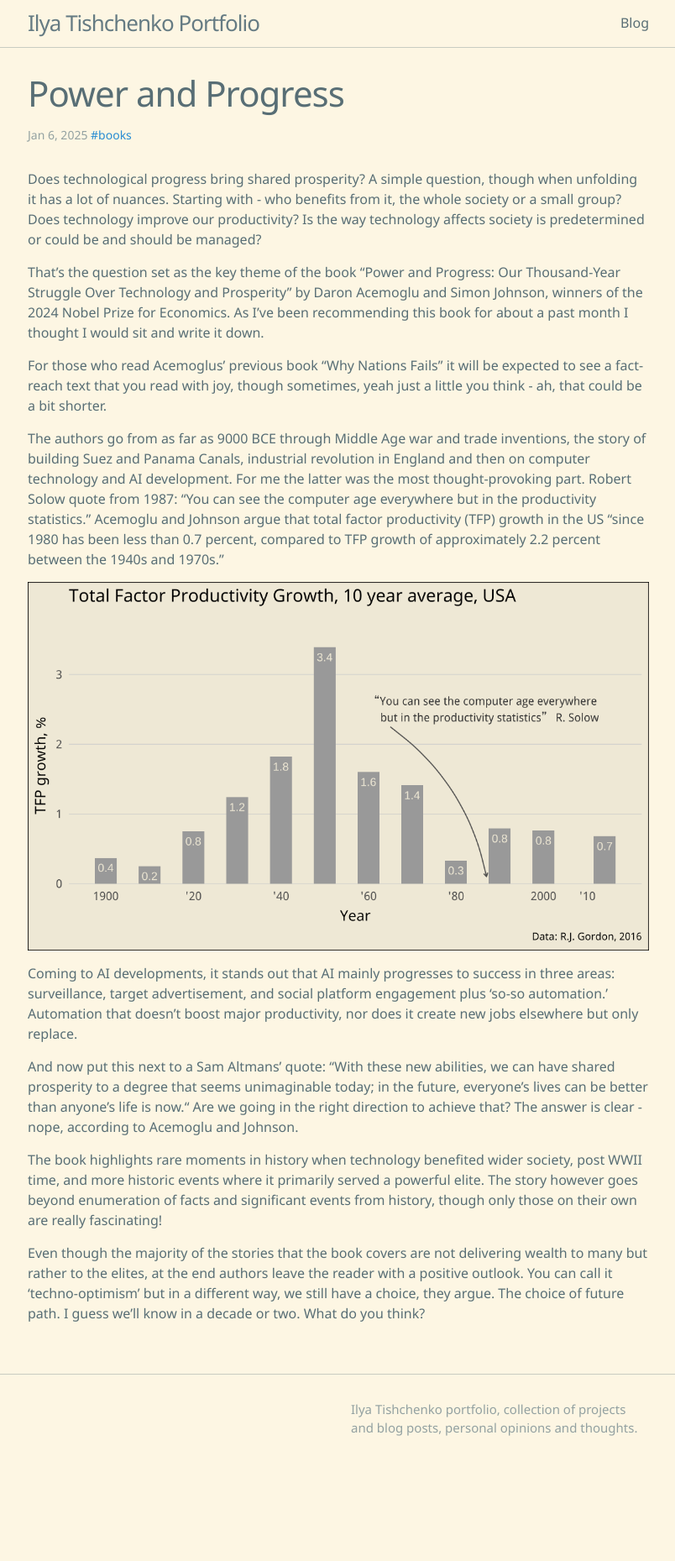
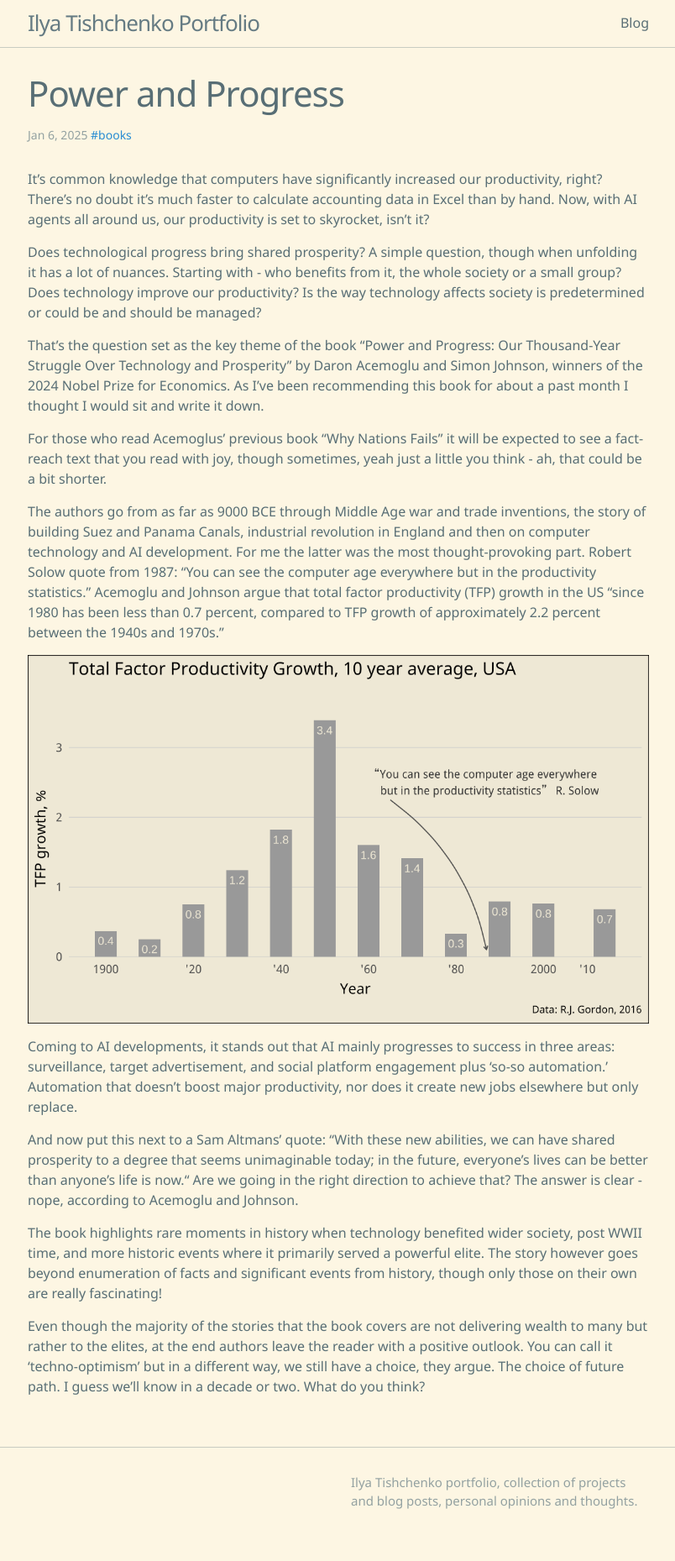
Before and after one commit to vearlen/vearlen.github.io, a Jekyll site: the page built from _posts/2025-01-06-Power-and-progress.md, in a window 1280 px wide. Shown: the whole page at 84% size, without its empty margins (237-1041 px from the left). Built offline with Jekyll 4.4.1, drawn with Linux system fonts in a browser that asks for light colours; before the commit the page ends 1772 px from its top, so only the background shows below that.

```diff
--- a/_layouts/home.html
+++ b/_layouts/home.html
@@ -10,7 +10,7 @@
   <div class="tags-line">
     <strong>Tags:</strong>
     {%- for tag in site.tags %}
-      <a href="{{ site.baseurl }}/archive.html#{{ tag[0] | slugize }}" class="tag-link">#{{ tag[0] }}</a>{% unless forloop.last %}, {% endunless %}
+      <a href="{{ site.baseurl }}/archive.html?tag={{ tag[0] | slugize }}" class="tag-link">#{{ tag[0] }}</a>{% unless forloop.last %}, {% endunless %}
     {%- endfor %}
   </div>
   <br>
--- a/_posts/2025-01-06-Power-and-progress.md
+++ b/_posts/2025-01-06-Power-and-progress.md
@@ -3,6 +3,8 @@
 title: "Power and Progress"
 tag: books
 ---
+It’s common knowledge that computers have significantly increased our productivity, right? There’s no doubt it’s much faster to calculate accounting data in Excel than by hand. Now, with AI agents all around us, our productivity is set to skyrocket, isn’t it?
+
 Does technological progress bring shared prosperity? A simple question, though  when unfolding it  has a lot of nuances. Starting with -  who benefits from it, the whole society or a small group? Does technology improve our productivity? Is the way technology affects society is predetermined or could be and should be managed?
 
 That’s the question set as the key theme of the book “Power and Progress: Our Thousand-Year Struggle Over Technology and Prosperity” by Daron Acemoglu and Simon Johnson, winners of the 2024 Nobel Prize for Economics. As I've been recommending this book for about a past month I thought I would sit and write it down.
--- a/archive.html
+++ b/archive.html
@@ -4,9 +4,9 @@
 permalink: /archive.html
 ---
 
-<div>
+<!-- <div>
   <h1 id="page-title">All Tags</h1>
-</div>
+</div> -->
 
 <div id="tags-list">
   <ul class="post-list post-list-narrow" id="filtered-posts">
@@ -20,7 +20,7 @@
   const selectedTag = urlParams.get('tag');
 
   if (selectedTag) {
-    document.getElementById('page-title').textContent = `Posts Tagged: #${selectedTag}`;
+    document.getElementById('page-title').textContent = `Posts tagged: #${selectedTag}`;
 
     // Get all posts and filter by tag
     const posts = [
```
